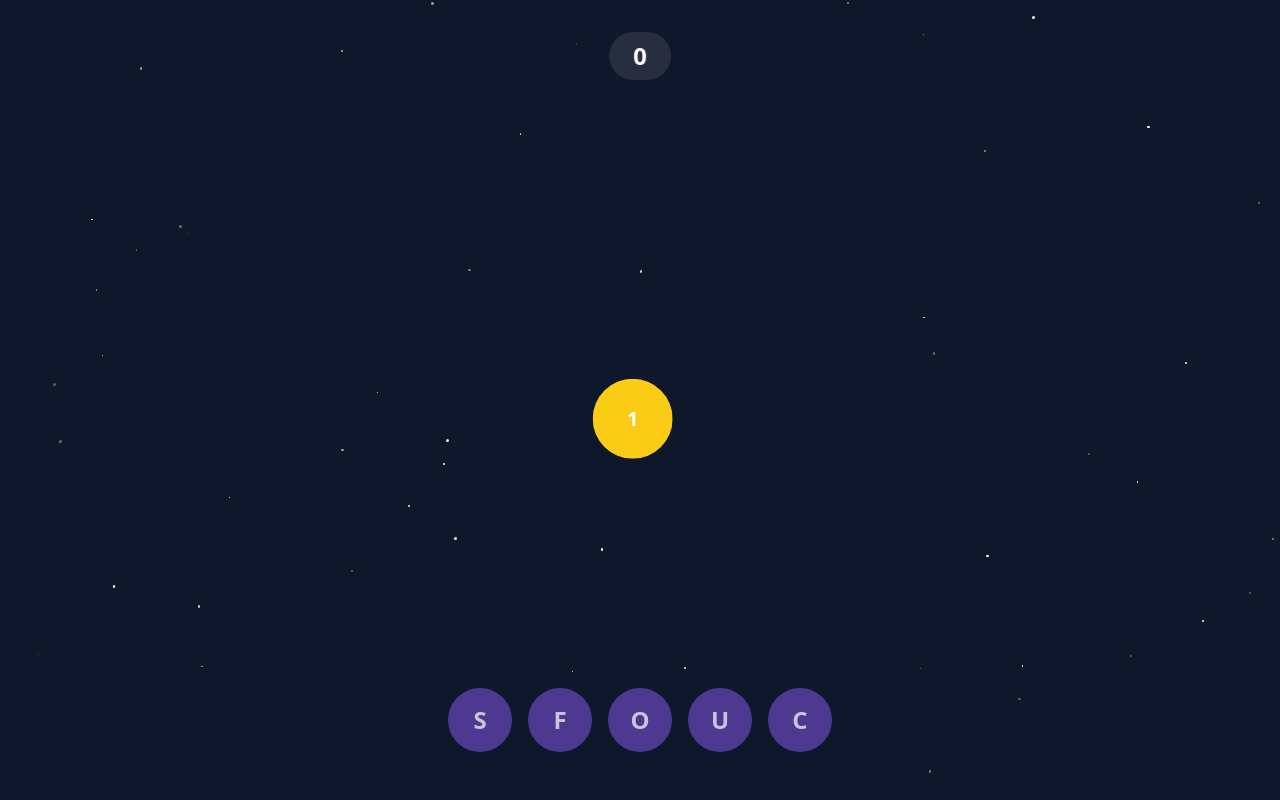
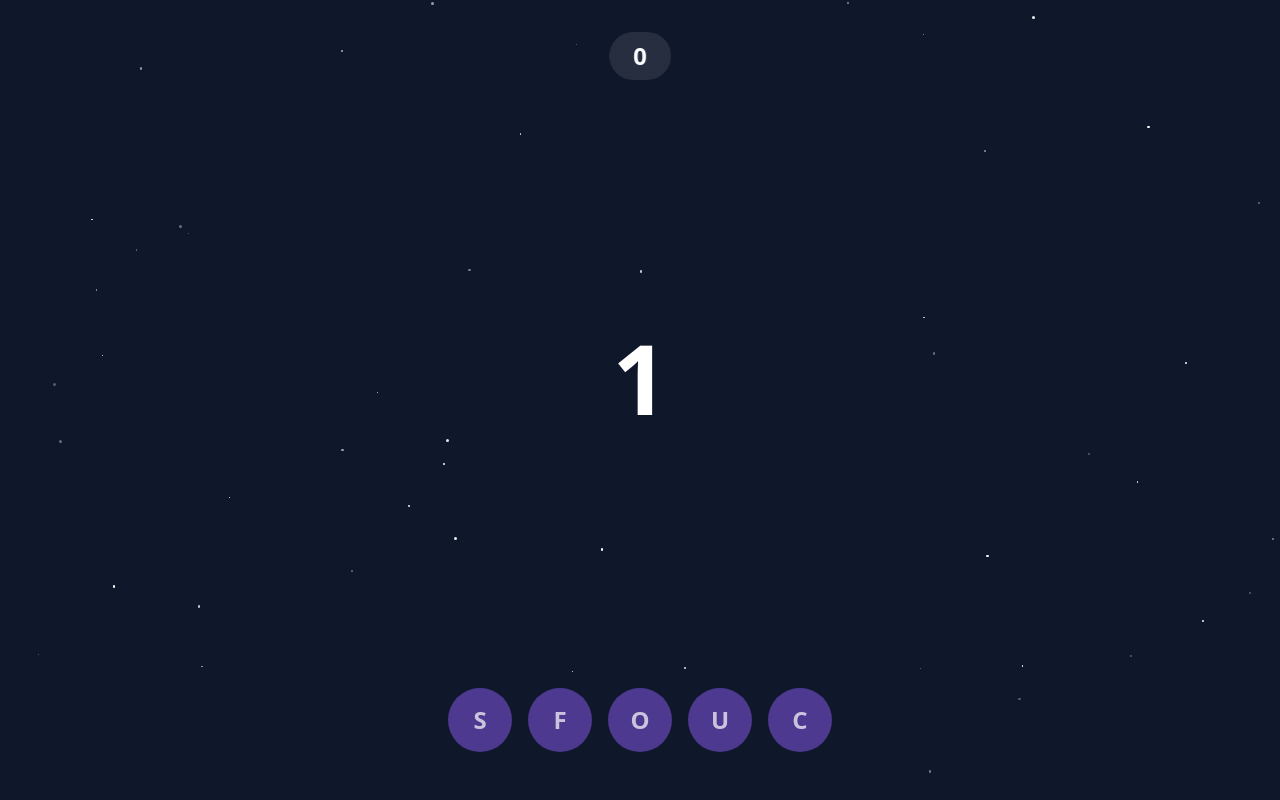
Before and after one commit to stiebeldavid/myfocusgame, a React (Vite) app: page / in a window 1280 px wide. Both pictures are taken after a click on the button "Start Training". Built offline with nearby package versions, Linux system fonts and the light colour scheme.

Commit message:
Add countdown before game start
Implement a countdown sequence that displays "3 2 1 Start" in the center of the screen after the user hits "Start Training". Following the countdown, the first game circle displayed will always be a green ball.
[skip gpt_engineer]

```diff
--- a/src/pages/Index.tsx
+++ b/src/pages/Index.tsx
@@ -16,6 +16,7 @@ const Index = () => {
   const [currentSequence, setCurrentSequence] = useState<string[]>([]);
   const [showInstructions, setShowInstructions] = useState(true);
   const [gameStarted, setGameStarted] = useState(false);
+  const [countdown, setCountdown] = useState<number | null>(null);
   const [gameCircle, setGameCircle] = useState<{
     type: "green" | "red" | "yellow";
     isVisible: boolean;
@@ -49,6 +50,12 @@ const Index = () => {
     setGameCircle({ type, isVisible: true, taps });
     setCurrentSequence([]);
   }, [gameStarted]);
+
+  const spawnFirstGreenCircle = useCallback(() => {
+    const taps = Math.floor(Math.random() * 4) + 3; // 3-6 taps
+    setGameCircle({ type: "green", isVisible: true, taps });
+    setCurrentSequence([]);
+  }, []);
 
   const handleCircleClick = () => {
     if (!gameCircle.isVisible) return;
@@ -99,12 +106,29 @@ const Index = () => {
 
   const handleStartGame = () => {
     setShowInstructions(false);
-    setGameStarted(true);
+    setCountdown(3);
   };
 
   useEffect(() => {
     scrambleLetters();
   }, [scrambleLetters]);
+
+  useEffect(() => {
+    if (countdown === null) return;
+
+    if (countdown === 0) {
+      setGameStarted(true);
+      setCountdown(null);
+      spawnFirstGreenCircle();
+      return;
+    }
+
+    const timer = setTimeout(() => {
+      setCountdown(countdown - 1);
+    }, 1000);
+
+    return () => clearTimeout(timer);
+  }, [countdown, spawnFirstGreenCircle]);
 
   useEffect(() => {
     if (!gameCircle.isVisible && gameStarted) {
@@ -117,6 +141,14 @@ const Index = () => {
     <div className="h-screen w-screen overflow-hidden relative">
       <StarBackground />
       <ScoreDisplay score={score} />
+
+      {countdown !== null && (
+        <div className="absolute inset-0 flex items-center justify-center z-50">
+          <div className="text-8xl font-bold text-white animate-bounce">
+            {countdown === 0 ? "Start!" : countdown}
+          </div>
+        </div>
+      )}
 
       <GameCircle
         type={gameCircle.type}
```
